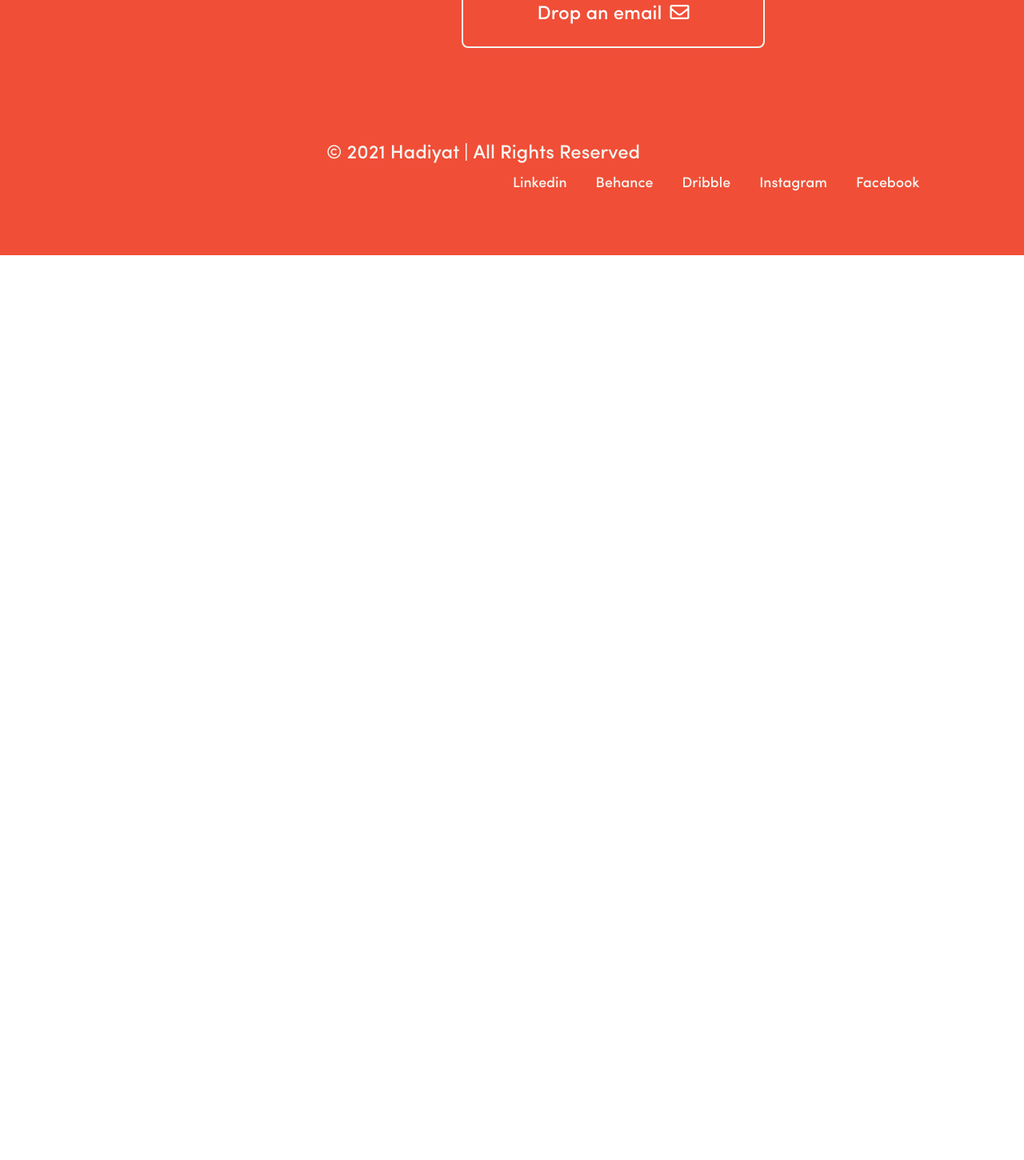
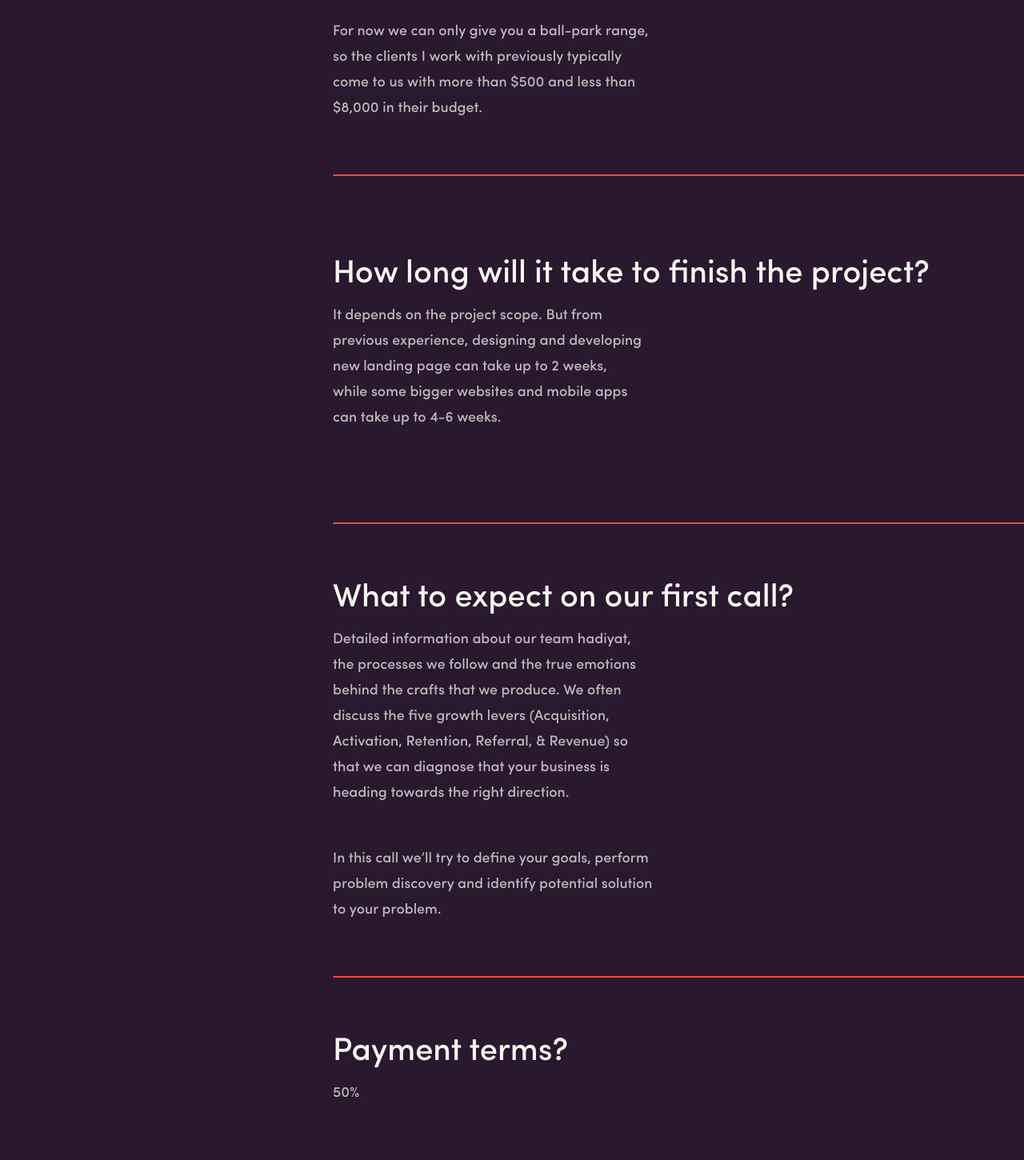
Before and after one commit to sazzadsourov/hadiyat, a plain HTML site: page index.html in a window 1280 px wide. Shown: the part 5681-7131 px from the top of the page at 80% size. Before the commit the page ends 6000 px from the top, so only its background shows below. Drawn offline with Linux system fonts and the light colour scheme; a web font is replaced by a local one.

```diff
--- a/css/style.css
+++ b/css/style.css
@@ -379,6 +379,16 @@
 }
 /* feature work end */
 /* client section start */
+/* client review start */
+.s_image {
+  width: 100%;
+}
+.s_image img {
+  width: 100%;
+  cursor: pointer;
+  height: 400px;
+}
+/* client review end */
 .client {
   background-color: #2a182e;
 }
@@ -414,15 +424,80 @@
   padding-bottom: 81px;
 }
 .fa_question {
+  padding-bottom: 328px;
 }
 .ques_head {
   position: relative;
+  margin-left: 416px;
 }
 .ques_head h2 {
+  font-family: Sofia\Pro\Medium\Az;
+  font-size: 40px;
+  font-weight: 500;
+  font-style: normal;
+  color: #f6f5f0;
   display: inline-block;
+  margin: 0;
+  margin-bottom: 16px;
 }
 .ques_head img {
   position: absolute;
+  top: -15px;
+  margin-left: 292px;
+}
+.faq_img2 {
+  margin-left: 325px !important;
+}
+.faq_img3 {
+  margin-left: 486px !important;
+}
+.faq_img4 {
+  margin-left: 754px !important;
+}
+.faq_img5 {
+  margin-left: 610px !important;
+}
+.ques_head p {
+  font-family: Sofia\Pro\Medium\Az;
+  font-size: 18px;
+  font-weight: 500;
+  font-style: normal;
+  color: #bdb7ba;
+  line-height: 32px;
+  margin-right: 475px !important;
+  margin: 0;
+}
+.ques_head span {
+  font-family: Sofia\Pro\Medium\Az;
+  font-size: 18px;
+  font-weight: 500;
+  font-style: normal;
+  color: #bdb7ba;
+  line-height: 32px;
+  margin-right: 464px !important;
+  margin: 0;
+  display: block;
+  margin-top: 50px;
+  margin-bottom: 66px;
+}
+.ques_row {
+  width: 1140px;
+  height: 2px;
+  background-color: #f04e37;
+  border-radius: 8px;
+  margin-bottom: 103px;
+}
+.qr_2 {
+  margin-top: 114px;
+  margin-bottom: 73px !important;
+}
+.qr_3 {
+  margin-top: 48px;
+  margin-bottom: 73px !important;
+}
+.qr_4 {
+  margin-top: 176px;
+  margin-bottom: 73px !important;
 }
 /* client section end */
 /* footer start */
--- a/index.html
+++ b/index.html
@@ -210,12 +210,76 @@
                 <h1>Frequently Asked Questions</h1>
             </div>
         </div>
+        <!-- client review start -->
+        <div class="s_image">
+            <img src="img/service/Group 3381.png" alt="silk image">
+        </div>
+        <div class="s_image">
+            <img src="img/service/Group 3382.png" alt="silk image">
+        </div>
+        <!-- client review end -->
         <div class="fa_question">
+            <!-- question one start -->
             <div class="ques_head">
                 <h2>What is the average price of engagement?
-                    <img src="img/client/gg_arrow-right.png" alt="">
+                    <img src="img/client/gg_arrow-right.png" alt="hadiyat">
                 </h2>
+                <p>The final price is directly related to the project scope, timeline, and deliverables. As real project
+                    scope, can’t be determined without a formed strategy, the first stage of the project is Discovery.
+                </p>
+
+                <span> For now we can only give you a ball-park range, so the clients I work with previously typically
+                    come
+                    to us with more than
+                    $500 and less than $8,000 in their budget.</span>
+                <div class="ques_row"></div>
             </div>
+            <!-- question one end -->
+            <!-- question two start -->
+            <div class="ques_head">
+                <h2>How long will it take to finish the project?
+                    <img src="img/client/gg_arrow-right.png" class="faq_img2" alt="hadiyat">
+                </h2>
+                <p>It depends on the project scope. But from previous experience, designing and developing new landing
+                    page can take up to 2 weeks, while some bigger websites and mobile apps can take up to 4-6 weeks.
+                </p>
+                <div class="ques_row qr_2"></div>
+            </div>
+            <!-- question two end -->
+            <!-- question three start -->
+            <div class="ques_head">
+                <h2>What to expect on our first call?
+                    <img src="img/client/gg_arrow-right.png" class="faq_img3" alt="hadiyat">
+                </h2>
+                <p>Detailed information about our team hadiyat, the processes we follow and the true emotions behind the
+                    crafts that we produce. We often discuss the five growth levers (Acquisition, Activation, Retention,
+                    Referral, & Revenue) so that we can diagnose that your business is heading towards the right
+                    direction.
+                </p>
+                <span> In this call we’ll try to define your goals, perform problem discovery and identify potential
+                    solution to your problem.</span>
+                <div class="ques_row qr_3"></div>
+            </div>
+            <!-- question three end -->
+            <!-- question four start -->
+            <div class="ques_head">
+                <h2>Payment terms?
+                    <img src="img/client/gg_arrow-right.png" class="faq_img4" alt="hadiyat">
+                </h2>
+                <p>50%
+                </p>
+                <div class="ques_row qr_4"></div>
+            </div>
+            <!-- question four end -->
+            <!-- question five start -->
+            <div class="ques_head">
+                <h2>Money back guarantee?
+                    <img src="img/client/gg_arrow-right.png" class="faq_img5" alt="hadiyat">
+                </h2>
+                <p>Even though we will give you
+                </p>
+            </div>
+            <!-- question five end -->
         </div>
     </section>
     <!-- client section end -->
```
